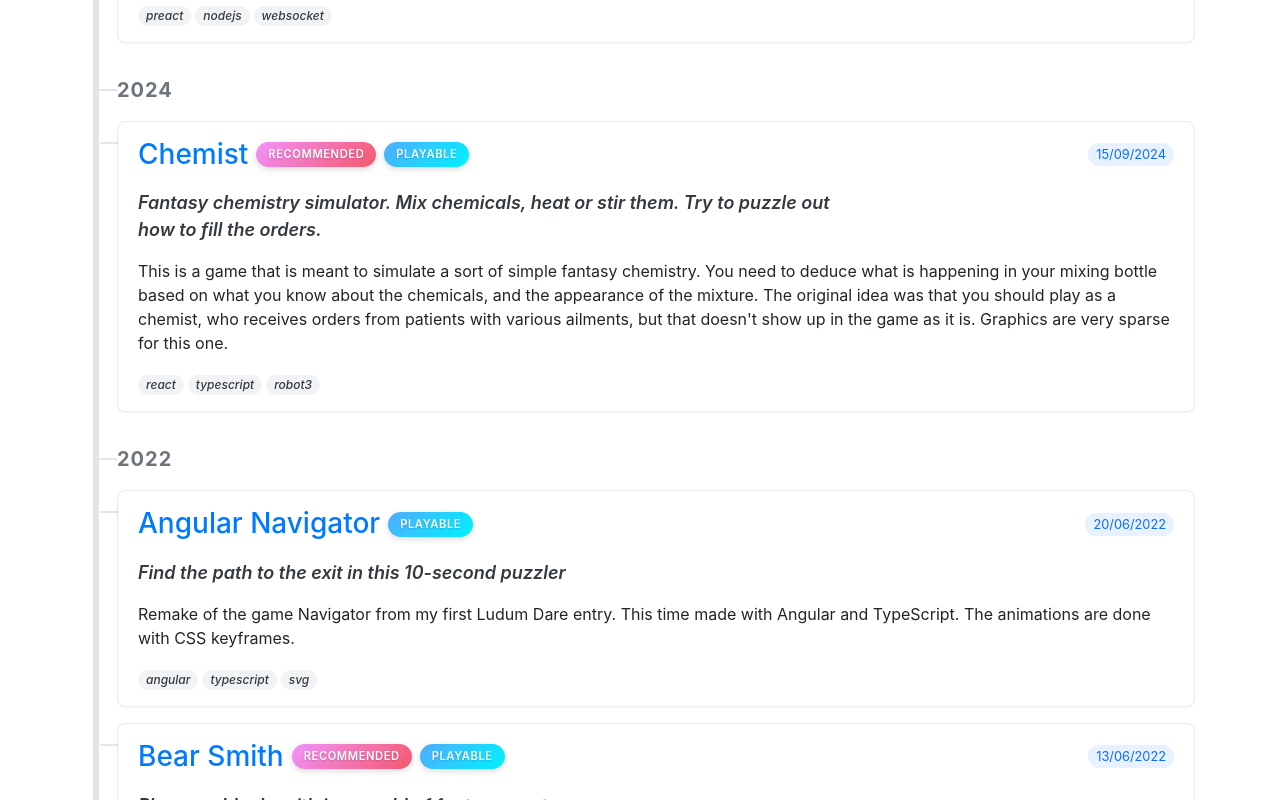
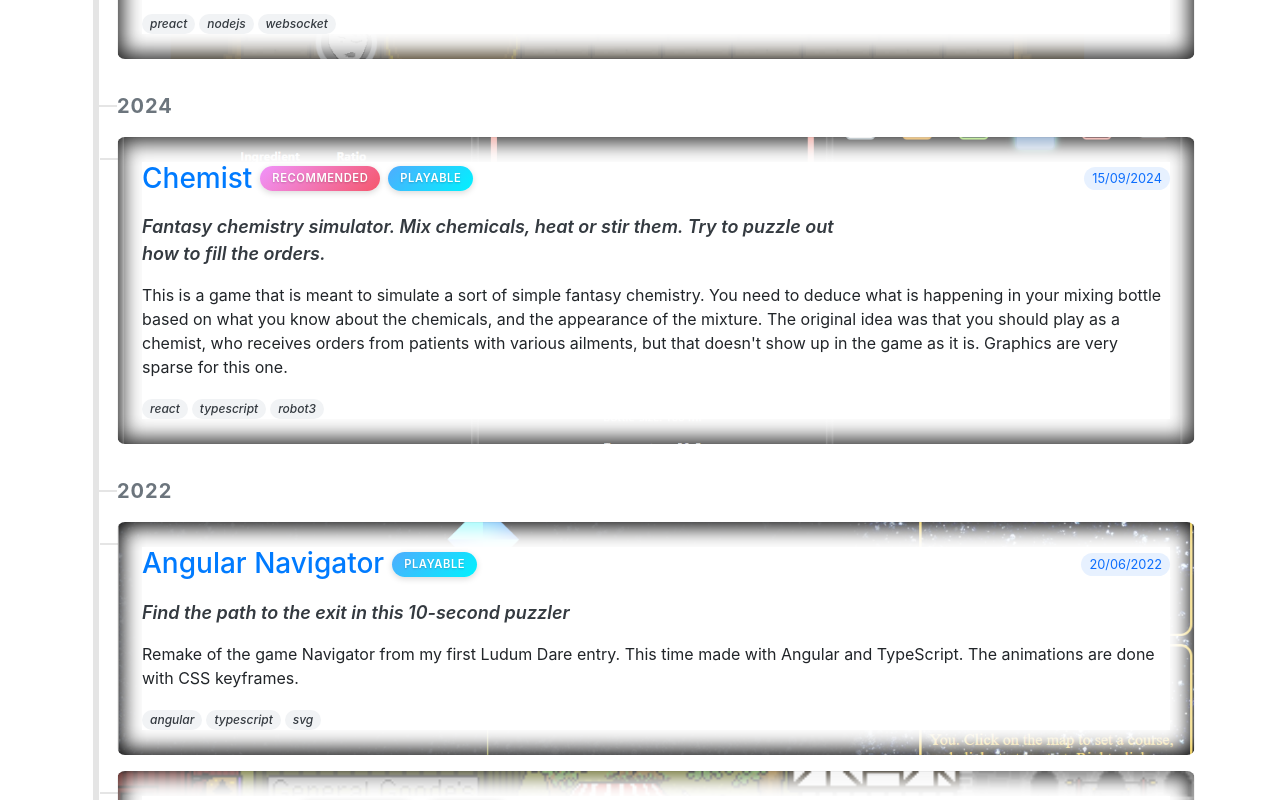
Before and after one commit to Osthekake/Osthekake.github.io, a React (Vite) app: page / in a window 1280 px wide. Shown: the part 1040-1840 px from the top of the page. Built offline with nearby package versions, Linux system fonts and the light colour scheme.

Commit message:
timeline item backgrounds

```diff
--- a/src/components/PortfolioItem.jsx
+++ b/src/components/PortfolioItem.jsx
@@ -2,7 +2,7 @@
 import LudumDareTheme from './LudumDareTheme.jsx';
 import StatusPill from './StatusPill.jsx';
 
-export default function PortfolioItem({ href, title, theme, linkNote, badges = [], date, category, children, onSelect, recommended, playable, currentlyUnavailable, lowEffort }) {
+export default function PortfolioItem({ href, title, theme, linkNote, badges = [], date, category, children, onSelect, recommended, playable, currentlyUnavailable, lowEffort, titleImage }) {
 	const isLinkDead = Boolean(linkNote) || !href || href.trim() === '';
 
 	const handleItemClick = (event) => {
@@ -28,7 +28,9 @@ export default function PortfolioItem({ href, title, theme, linkNote, badges = [
 			onKeyDown={onSelect ? handleKeyDown : undefined}
 			role={onSelect ? 'button' : undefined}
 			tabIndex={onSelect ? 0 : undefined}
+			style={titleImage ? { backgroundImage: `url("${titleImage}")` } : {}}
 		>
+			<div className="timeline-item-content">
 				<div className="timeline-header">
 					<div className="timeline-title">
 						<h3><a href={href} onClick={handleItemClick}>{title}</a></h3>
@@ -45,6 +47,7 @@ export default function PortfolioItem({ href, title, theme, linkNote, badges = [
 				{badges.length > 0 ? (
 					<div><i>{badges.map((b, i) => (<span key={i} className="badge">{b}</span>))}</i></div>
 				) : null}
+			</div>
 		</li>
 	);
  }
--- a/src/components/Timeline.jsx
+++ b/src/components/Timeline.jsx
@@ -27,6 +27,7 @@ export default function Timeline({ items, onSelect, hasActiveFilters }) {
 								playable={item.playable}
 								currentlyUnavailable={item.currentlyUnavailable}
 								lowEffort={item.lowEffort}
+								titleImage={item.titleImage}
 								onSelect={onSelect ? () => onSelect(item) : undefined}
 							>
 								{item.children}
--- a/src/index.css
+++ b/src/index.css
@@ -139,16 +139,26 @@
 .timeline-item {
     position: relative;
     margin-bottom: 1rem;
-    background: #fff;
     border: 1px solid rgba(0,0,0,0.075);
     border-radius: .5rem;
-    box-shadow: 0 1px 2px rgba(0,0,0,0.04);
-    padding: 1rem 1.25rem;
+    padding: 1.5rem;
     margin-left: 2rem; /* offset from rail */
+    background-size: cover;
+    background-position: center;
+    background-repeat: no-repeat;
 }
 
-/* Remove bullet dots; use a subtle connector instead */
-.timeline-item:before { content: none; }
+.timeline-item-content {
+    background: white;
+    box-shadow: 0 0 20px 20px white;
+    transition: box-shadow 0.5s;
+}
+.timeline-item-content:hover {
+    background: white;
+    box-shadow: 0 0 10px 15px white;
+}
+
+/* Connector line to timeline rail */
 .timeline-item:after {
     content: "";
     position: absolute;
@@ -157,6 +167,7 @@
     width: 1.125rem;
     height: 2px;
     background: rgba(0,0,0,0.1);
+    z-index: 2;
 }
 
 /* Year separators */
--- a/src/pages/GamesPortfolio.jsx
+++ b/src/pages/GamesPortfolio.jsx
@@ -25,6 +25,7 @@ export default function GamesPortfolio() {
 				playable: true,
 				linkNote: "no https yet",
 				recommended: true,
+				titleImage: '/screenshots/RPG Game/rewards.png',
                 screenshots: [
                     {
                         src: '/screenshots/RPG Game/0.gif',
@@ -58,6 +59,7 @@ export default function GamesPortfolio() {
                 category: "Other Project",
                 recommended: true,
                 playable: true,
+				titleImage: '/screenshots/Chemist/1.png',
                 screenshots: [
                     {
                         src: '/screenshots/Chemist/0.png',
@@ -88,6 +90,7 @@ export default function GamesPortfolio() {
                 category: "Other Project",
                 recommended: true,
                 playable: true,
+				titleImage: 'Town.png',
                 screenshots: [
                     {
                         src: '/screenshots/Bear Smith/0.png',
@@ -127,6 +130,7 @@ export default function GamesPortfolio() {
                 date: "2022-06-20",
                 category: "Other Project",
                 playable: true,
+				titleImage: '/screenshots/Navigator Remake/0.png',
                 screenshots: [
                     {
                         src: '/screenshots/Navigator Remake/0.png',
@@ -152,6 +156,7 @@ export default function GamesPortfolio() {
 				date: "2018-08-13",
 				category: "Ludum Dare",
                 playable: true,
+				titleImage: '/screenshots/Out of space/0.png',
 				screenshots: [
 					{
 						src: '/screenshots/Out of space/0.png',
@@ -179,6 +184,7 @@ export default function GamesPortfolio() {
 				category: "Ludum Dare",
 				recommended: true,
 				playable: true,
+				titleImage: '/screenshots/Werewolf/1.png',
 				screenshots: [
 					{
 						src: '/screenshots/Werewolf/0.png',
@@ -209,6 +215,7 @@ export default function GamesPortfolio() {
 				badges: ["html", "javascript", "gimp", "git"],
 				date: "2014-08-25",
 				category: "Ludum Dare",
+				titleImage: '/screenshots/Connected worlds/0.png',
 				screenshots: [
 					{
 						src: '/screenshots/Connected worlds/0.png',
@@ -260,6 +267,7 @@ export default function GamesPortfolio() {
 				badges: ["html", "javascript", "gimp", "git"],
 				date: "2014-04-28",
 				category: "Ludum Dare",
+				titleImage: '/screenshots/Adhesive Surface/0.png',
 				screenshots: [
 					{
 						src: '/screenshots/Adhesive Surface/0.png',
@@ -330,6 +338,7 @@ export default function GamesPortfolio() {
 				date: "2024-09-06",
 				category: "Other Project",
 				lowEffort: true,
+				titleImage: '/screenshots/Hiscore/0.png',
 				children: (
 					<p>A retro highscore table based on a json file. Created for Funktive stand at TDC 2024.</p>
 				),
@@ -347,6 +356,7 @@ export default function GamesPortfolio() {
 				date: "2025-04-18",
 				category: "Other Project",
 				lowEffort: true,
+				titleImage: '/screenshots/Xord/0.png',
 				children: (
 					<p>Created a crossword for a scavenger hunt for niece and nephews. The whole thing was made in an evening.</p>
 				),
@@ -364,6 +374,7 @@ export default function GamesPortfolio() {
 				badges: ["react", "typescript"],
 				date: "2023-06-20",
 				category: "Other Project",
+				titleImage: '/screenshots/RTS Game/0.png',
 				children: (
 					<p>Prototype of a RTS game. Made with React and TypeScript. The game features procedurally generated maps. Never got as far as to actually work on the concept I had in mind.</p>
 				),
@@ -381,6 +392,7 @@ export default function GamesPortfolio() {
 				badges: ["Scala"],
 				date: "2021-04-07",
 				category: "Other Project",
+				titleImage: '/screenshots/Orders Game/0.png',
 				children: (
 					<p>Generated height maps with humidity and elevation. Features rivers and lakes, and a primitive lighting system.</p>
 				),
@@ -399,6 +411,7 @@ export default function GamesPortfolio() {
 				recommended: true,
 				playable: true,
 				category: "Other Project",
+				titleImage: '/screenshots/Rotating Hexes/0.png',
 				screenshots: [
 					{
 						src: '/screenshots/Rotating Hexes/0.png',
@@ -423,6 +436,7 @@ export default function GamesPortfolio() {
 				badges: ["java", "python", "jython"],
 				date: "2010-06-01",
 				category: "Other Project",
+				titleImage: '/screenshots/Pythia/1.png',
 				screenshots: [
 					{
 						src: '/screenshots/Pythia/0.png',
```
Lines whose indentation alone changed are shown as unchanged.
